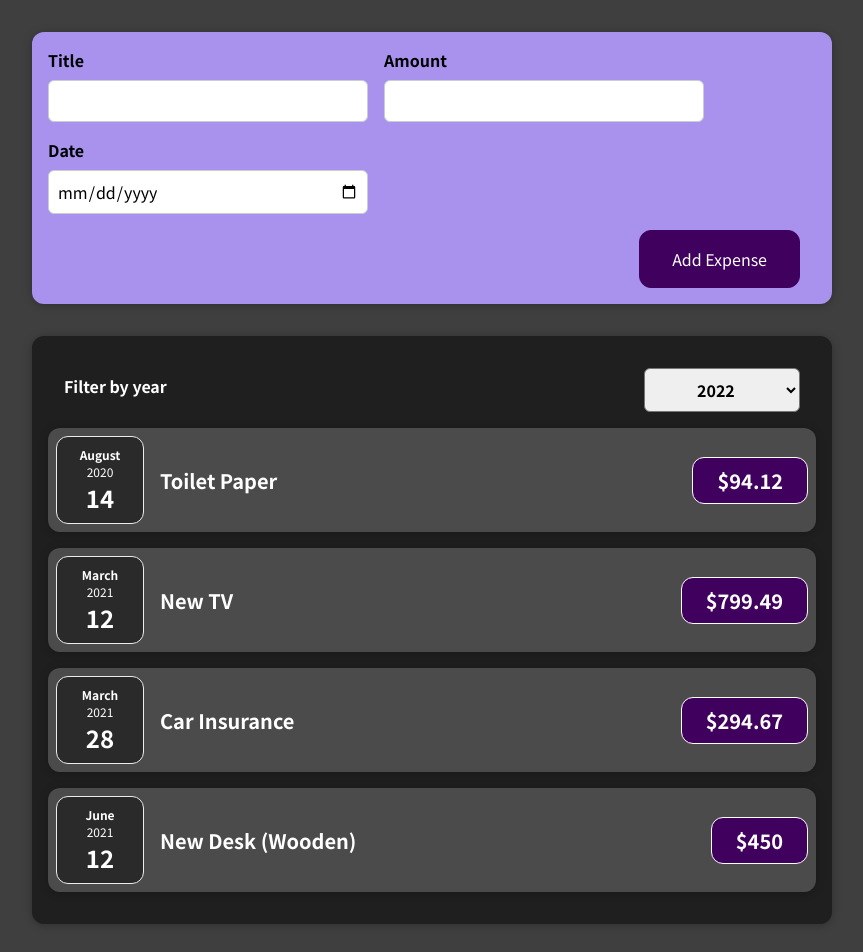
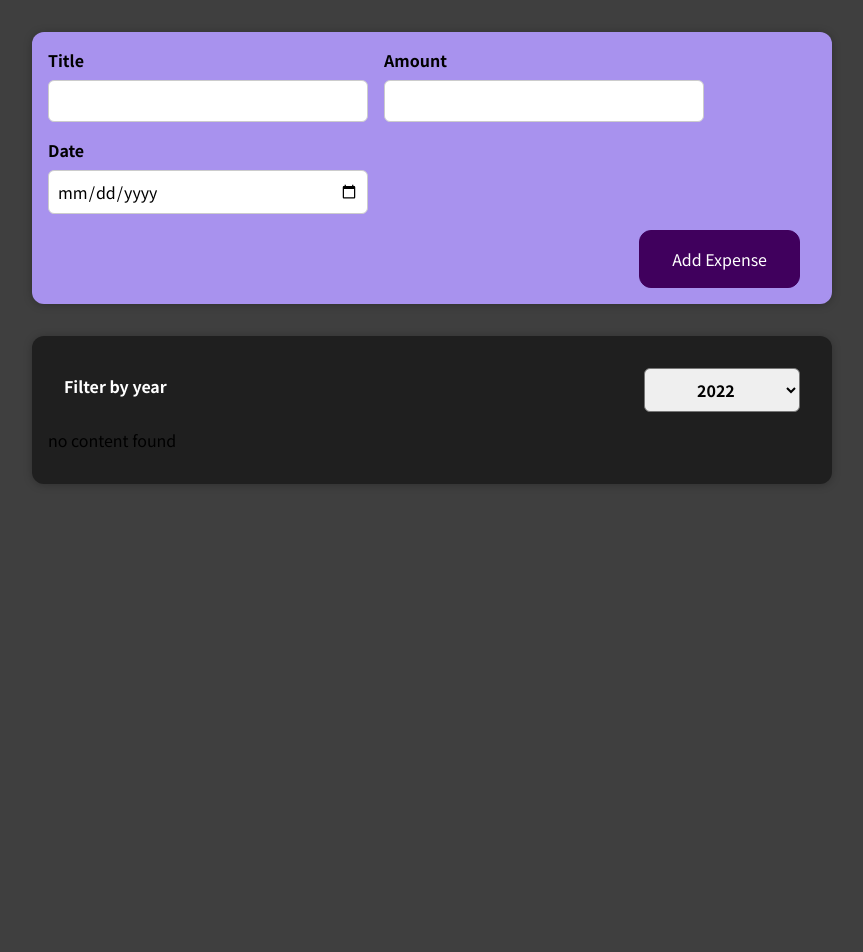
Before and after one commit to tomas99batista/react-tutorial, a React (Create React App) app in the folder 01-starting-setup/: page / in a window 1280 px wide. Shown: the top 952 px of the page, without its empty margins (208-1071 px from the left). After the commit the page ends 800 px from the top, so only its background shows below. Built offline with nearby package versions, Linux system fonts and the light colour scheme.

Commit message:
class(66)

```diff
--- a/01-starting-setup/src/App.js
+++ b/01-starting-setup/src/App.js
@@ -1,8 +1,8 @@
+import { useState } from "react";
 import Expenses from "./components/Expenses/Expenses";
 import NewExpense from "./components/NewExpense/NewExpense";
 
-const App = () => {
-  const expenses = [
+const DUMMY_EXPENSES = [
   {
     id: "e1",
     title: "Toilet Paper",
@@ -24,9 +24,13 @@
   },
 ];
 
+const App = () => {
+  const [expenses, setExpenses] = useState(DUMMY_EXPENSES);
+
   const addExpenseHandler = (expense) => {
-    console.log("app.js");
-    console.log(expense);
+    setExpenses((prevExpenses) => {
+      return [expense, ...prevExpenses];
+    });
   };
 
   return (
--- a/01-starting-setup/src/components/Expenses/Expenses.js
+++ b/01-starting-setup/src/components/Expenses/Expenses.js
@@ -11,6 +11,23 @@
     setFilteredYear(selectedYear);
   };
 
+  const filteredExpenses = props.items.filter((expense) => {
+    return expense.date.getFullYear().toString() === filteredYear;
+  });
+
+  let expensesContent = <p>no content found</p>;
+
+  if (filteredExpenses.length > 0) {
+    expensesContent = filteredExpenses.map((expense) => (
+      <ExpenseItem
+        key={expense.id}
+        title={expense.title}
+        amount={expense.amount}
+        date={expense.date}
+      />
+    ));
+  }
+
   return (
     <div>
       <Card className="expenses">
@@ -18,26 +35,7 @@
           onChangeFilter={filterChangeHandler}
           selected={filteredYear}
         />
-        <ExpenseItem
-          title={props.items[0].title}
-          amount={props.items[0].amount}
-          date={props.items[0].date}
-        />
-        <ExpenseItem
-          title={props.items[1].title}
-          amount={props.items[1].amount}
-          date={props.items[1].date}
-        />
-        <ExpenseItem
-          title={props.items[2].title}
-          amount={props.items[2].amount}
-          date={props.items[2].date}
-        />
-        <ExpenseItem
-          title={props.items[3].title}
-          amount={props.items[3].amount}
-          date={props.items[3].date}
-        />
+        {expensesContent}
       </Card>
     </div>
   );
```
Lines whose indentation alone changed are shown as unchanged.
